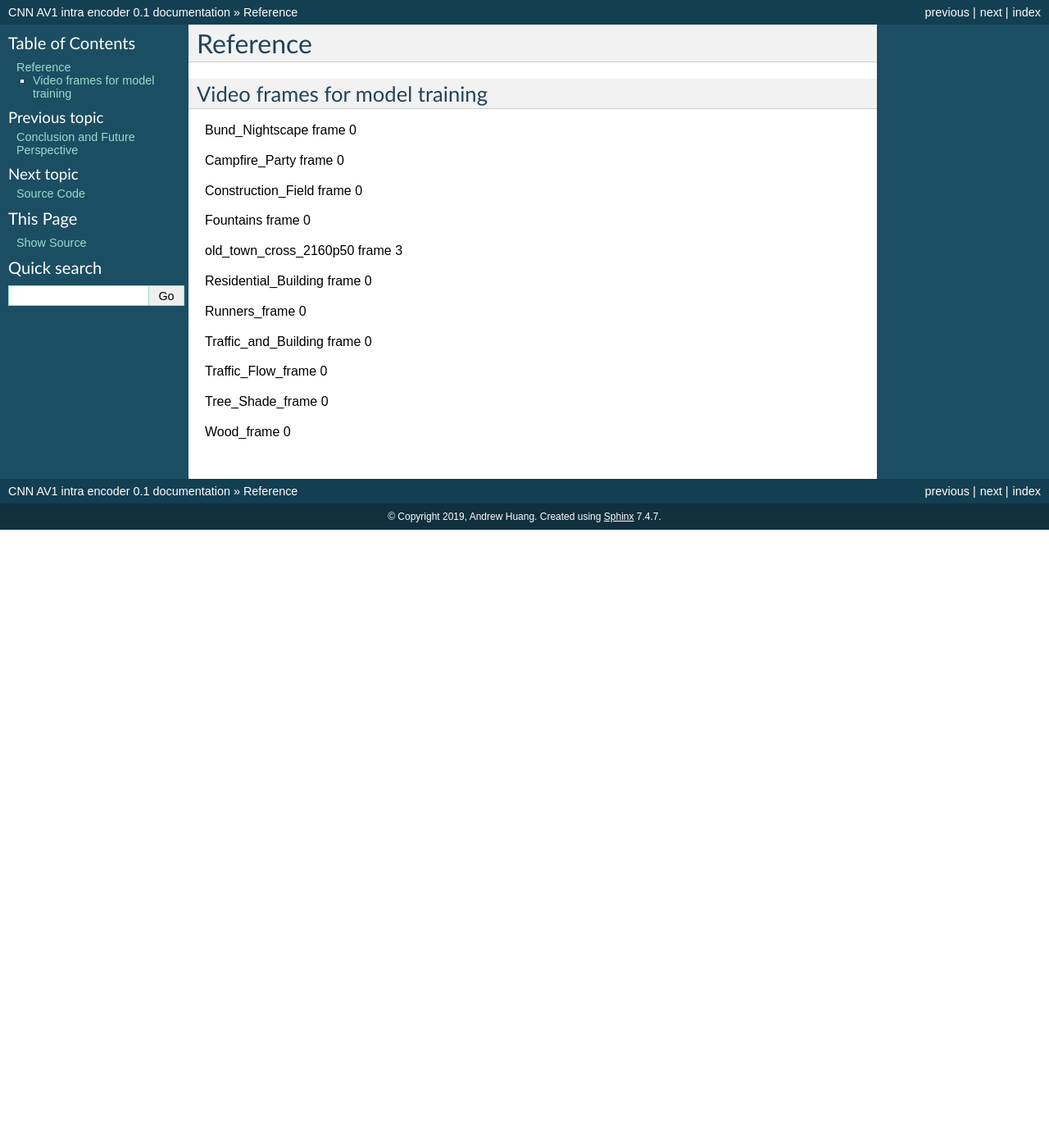
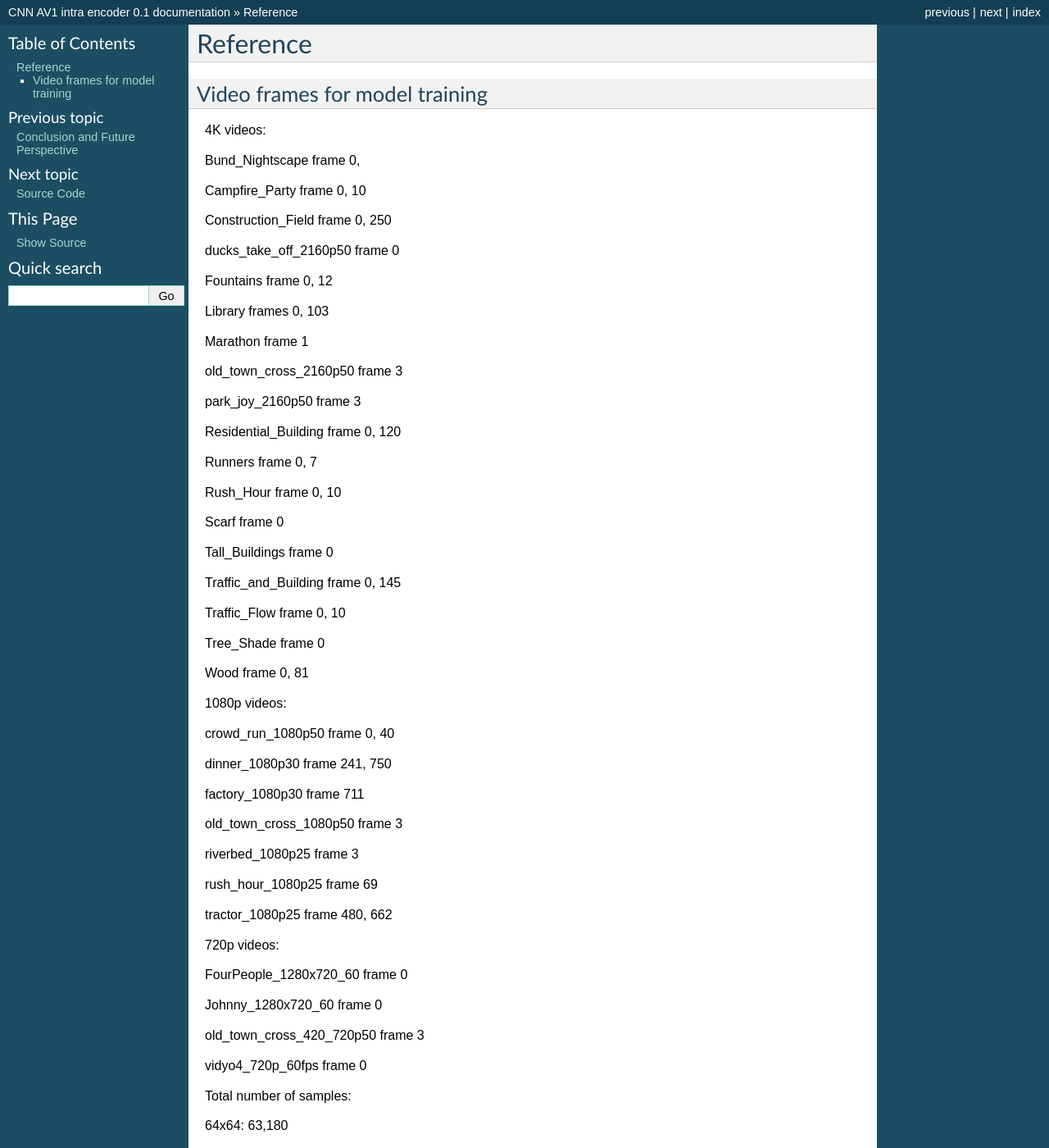
Before and after one commit to epadam/CNN-AV1-intra-encoder, a Sphinx documentation site: the page built from source/reference.rst, in a window 1280 px wide and 1400 px high. Shown: the whole window at 82% size. Built offline with Sphinx 7.4.7, drawn with Linux system fonts in a browser that asks for light colours; some of the changed text lies outside the part shown.

Commit message:
Update reference.rst

```diff
--- a/source/reference.rst
+++ b/source/reference.rst
@@ -3,7 +3,81 @@ Reference
 
 Video frames for model training
 ^^^^^^^^^^^^^^^^^^^^^^^^^^^^^^^^^
-Bund_Nightscape frame 0
+4K videos:
+
+Bund_Nightscape frame 0,
+
+Campfire_Party frame 0, 10
+
+Construction_Field frame 0, 250
+
+ducks_take_off_2160p50 frame 0
+
+Fountains frame 0, 12
+
+Library frames 0, 103
+
+Marathon frame 1
+
+old_town_cross_2160p50 frame 3
+
+park_joy_2160p50 frame 3
+
+Residential_Building frame 0, 120
+
+Runners frame 0, 7
+
+Rush_Hour frame 0, 10
+
+Scarf frame 0
+
+Tall_Buildings frame 0
+
+Traffic_and_Building frame 0, 145
+
+Traffic_Flow frame 0, 10
+
+Tree_Shade frame 0
+
+Wood frame 0, 81
+
+1080p videos:
+
+crowd_run_1080p50 frame 0, 40
+
+dinner_1080p30 frame 241, 750
+
+factory_1080p30 frame 711
+
+old_town_cross_1080p50 frame 3
+
+riverbed_1080p25 frame 3
+
+rush_hour_1080p25 frame 69
+
+tractor_1080p25 frame 480, 662
+
+720p videos:
+
+FourPeople_1280x720_60 frame 0
+
+Johnny_1280x720_60 frame 0
+
+old_town_cross_420_720p50 frame 3
+
+vidyo4_720p_60fps frame 0
+
+Total number of samples:
+
+64x64: 63,180
+
+32x32: 252,336
+
+16x16: 978,745
+
+
+small set:
+Bund_Nightscape frame 0,
 
 Campfire_Party frame 0
 
```
